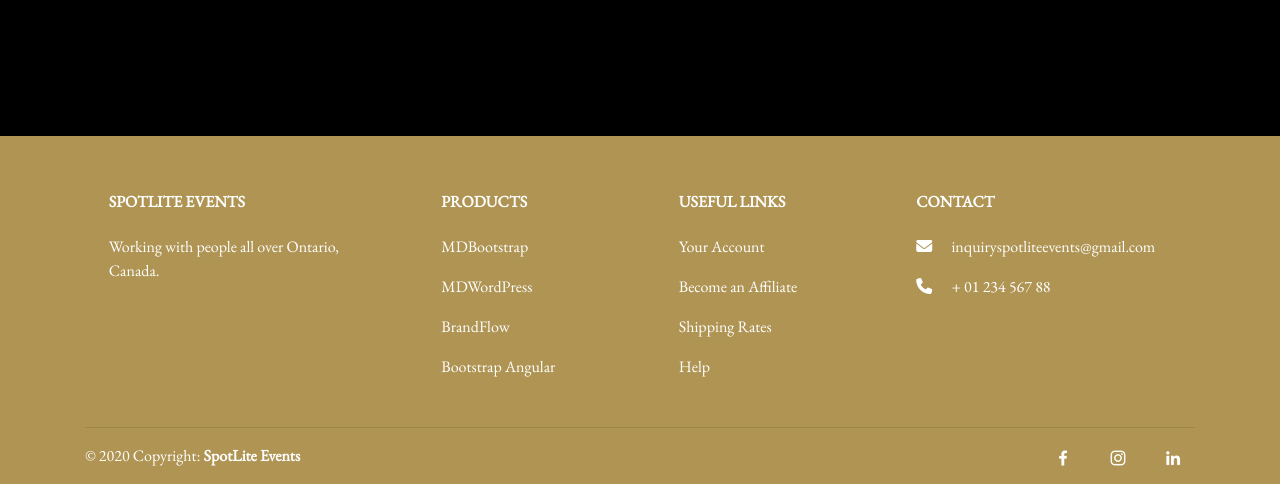
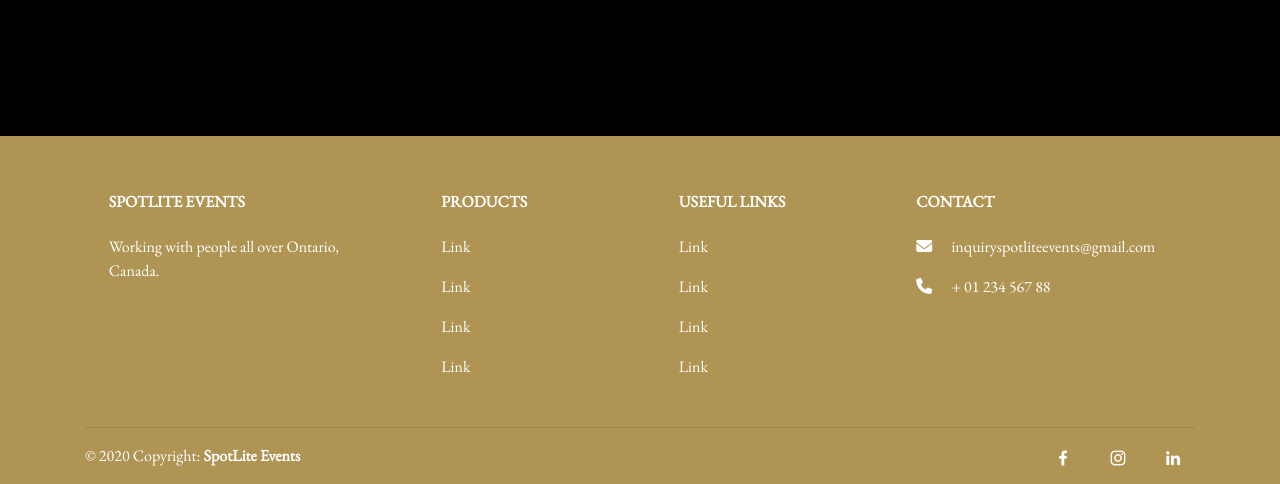
Before and after one commit to arodrigues97/spot-lite-events, a PHP site: page /about/index.php in a window 1280 px wide. Shown: the part 892-1376 px from the top of the page. Run offline with PHP 8.4, Linux system fonts and the light colour scheme; some libraries are stand-ins or nearby versions; some web fonts are replaced.

Commit message:
Update footer.php

```diff
--- a/templates/footer.php
+++ b/templates/footer.php
@@ -10,32 +10,32 @@
       <div class="col-md-2 col-lg-2 col-xl-2 mx-auto mt-3">
         <h6 class="text-uppercase mb-4 font-weight-bold">Products</h6>
         <p>
-          <a href="#!">MDBootstrap</a>
+          <a href="#!">Link</a>
         </p>
         <p>
-          <a href="#!">MDWordPress</a>
+          <a href="#!">Link</a>
         </p>
         <p>
-          <a href="#!">BrandFlow</a>
+          <a href="#!">Link</a>
         </p>
         <p>
-          <a href="#!">Bootstrap Angular</a>
+          <a href="#!">Link</a>
         </p>
       </div>
       <hr class="w-100 clearfix d-md-none">
       <div class="col-md-3 col-lg-2 col-xl-2 mx-auto mt-3">
         <h6 class="text-uppercase mb-4 font-weight-bold">Useful links</h6>
         <p>
-          <a href="#!">Your Account</a>
+          <a href="#!">Link</a>
         </p>
         <p>
-          <a href="#!">Become an Affiliate</a>
+          <a href="#!">Link</a>
         </p>
         <p>
-          <a href="#!">Shipping Rates</a>
+          <a href="#!">Link</a>
         </p>
         <p>
-          <a href="#!">Help</a>
+          <a href="#!">Link</a>
         </p>
       </div>
       <hr class="w-100 clearfix d-md-none">
```
